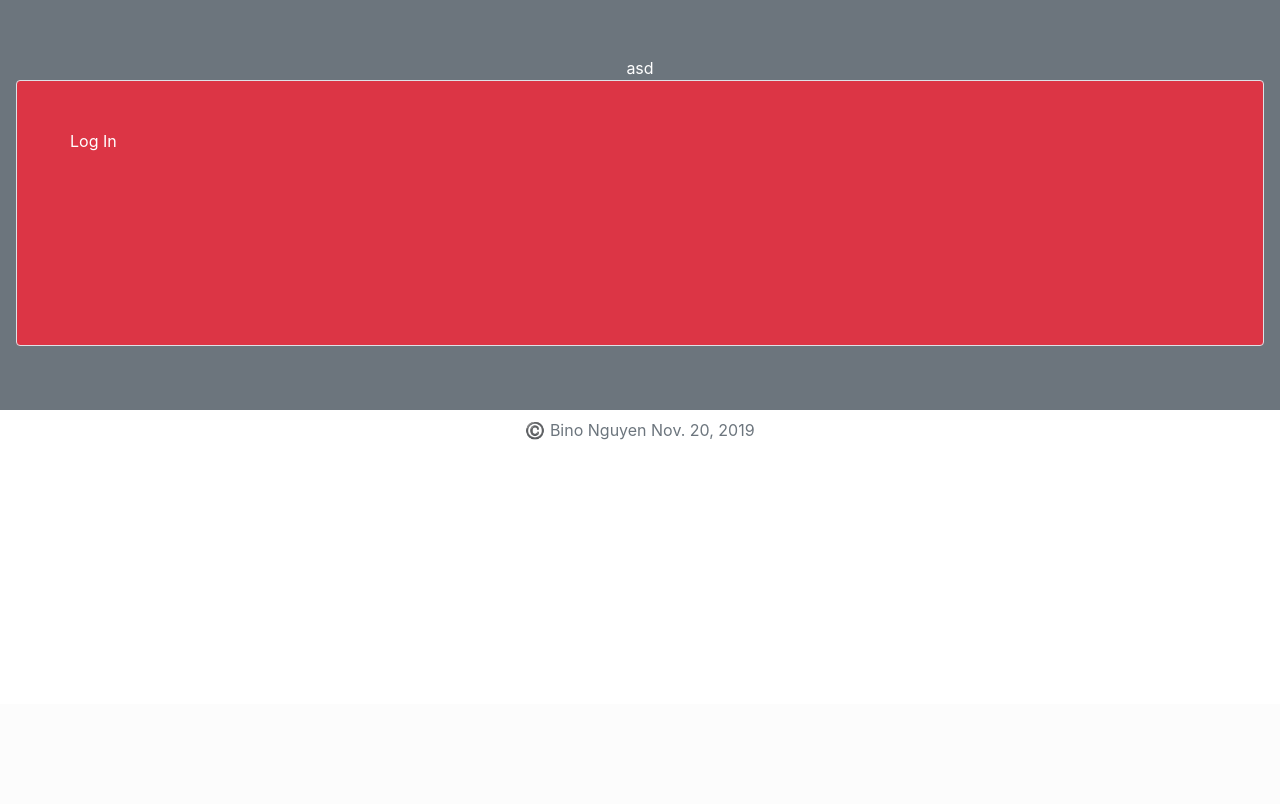
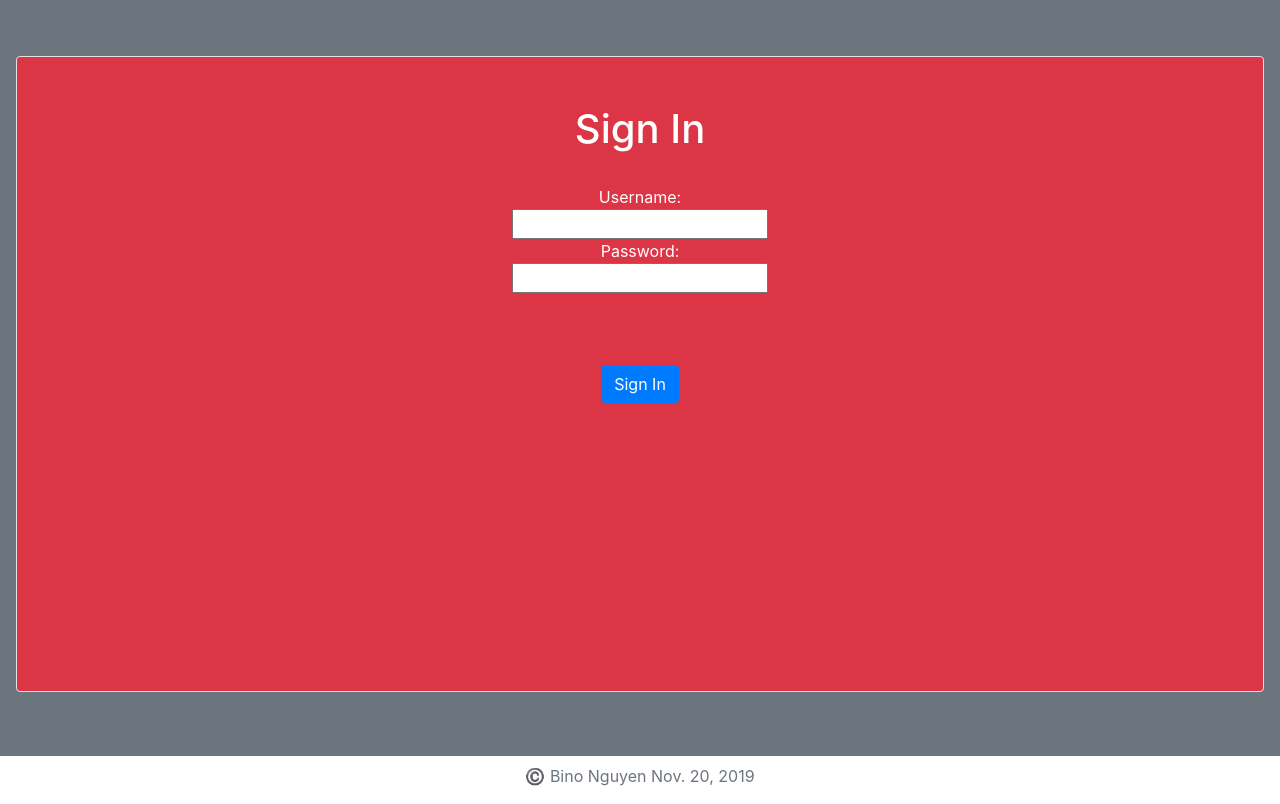
Before and after one commit to binonguyen1090/chef_bucket_web, a Django app: template templates/accounts/login.html in a window 1280 px wide. Shown: the part 96-900 px from the top of the page. Before the commit the page ends 536 px from the top, so only its background shows below. Run offline with Django 3.2, Linux system fonts and the light colour scheme; the template is opened without the code that fills it, so the values that code supplies are empty; parts of the project's set-up code (start-up, migrations or seed data) failed here and were passed over; some libraries are stand-ins or nearby versions.

Commit message:
Added Log In function

```diff
--- a/templates/accounts/login.html
+++ b/templates/accounts/login.html
@@ -1,19 +1,39 @@
 {% extends 'allchefs/base.html' %}
 
 {% block content%}
+{%if error %}
+    {{error}}
+{% endif %}
 <main role="main ">
     <section class=" text-center p-3 mb-2 bg-secondary text-white">
         <div class="container ">
             <h1 class="jumbotron-heading text-center p-3 mb-2 bg-secondary text-white"></h1>
-                asd
+
         </div>
+
+
+
         <div class="album py-3 p-5 mb-5 bg-danger text-white border rounded">
             <div class="container">
-                    <div class="row">
-                        <p>Log In</p><br><br><br><br><br><br><br>
+
+                    <h1>Sign In</h1><br>
+                    <form method="POST" action="{% url 'login' %}">
+                        {% csrf_token %}
+                        Username: <br>
+                        <input type="text" name="username" /><br>
+                        Password: <br>
+                        <input type="password" name="password" /><br>
+
+                    <br><br><br>
+                    <input class="btn btn-primary" type="submit" value="Sign In"><br><br><br><br>
+                    </form>
             </div>
+            <!-- footer break -->
+            <br><br><br><br><br><br><br>
         </div>
-            </div>
+
     </section>
+
 </main>
+
 {% endblock %}
```
Also changed, not shown: accounts/views.py (+9 -1 lines). Lines whose indentation alone changed are shown as unchanged.
